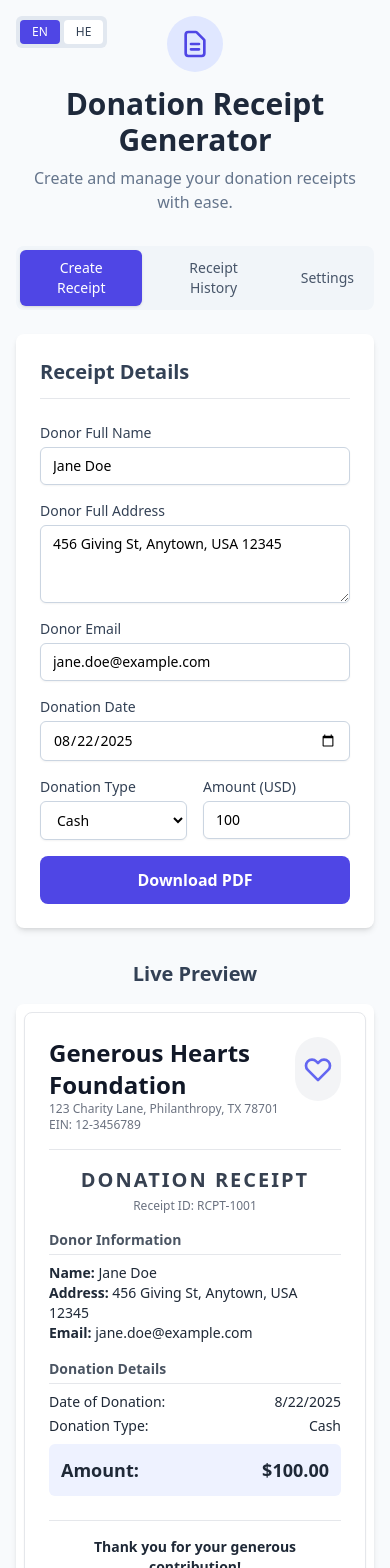
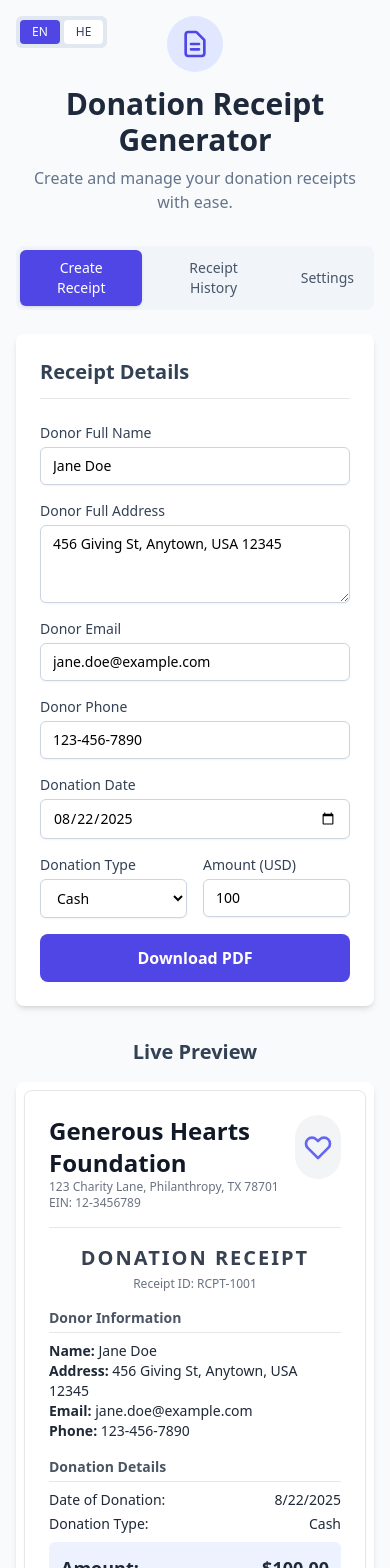
Before and after one commit to stephenhawking832/donors-receipt-form, a React (Vite) app: page / in a window 390 px wide. Shown: the top 1568 px of the page. Built offline with nearby package versions, Linux system fonts and the light colour scheme.

Commit message:
feat: Add donor phone number field
Includes the donor's phone number in the donation data type, form inputs, translations, and receipt preview. This allows users to capture and display donor phone contact information.

```diff
--- a/App.tsx
+++ b/App.tsx
@@ -20,6 +20,7 @@ const enTranslations: Translations = {
   "donorNameLabel": "Donor Full Name",
   "donorAddressLabel": "Donor Full Address",
   "donorEmailLabel": "Donor Email",
+  "donorPhoneLabel": "Donor Phone",
   "donationDateLabel": "Donation Date",
   "donationTypeLabel": "Donation Type",
   "cashOption": "Cash",
@@ -72,6 +73,7 @@ const heTranslations: Translations = {
   "donorNameLabel": "שם מלא של התורם",
   "donorAddressLabel": "כתובת מלאה של התורם",
   "donorEmailLabel": "אימייל של התורם",
+  "donorPhoneLabel": "טלפון של התורם",
   "donationDateLabel": "תאריך התרומה",
   "donationTypeLabel": "סוג התרומה",
   "cashOption": "מזומן",
@@ -133,6 +135,7 @@ const App: React.FC = () => {
     donorName: 'Jane Doe',
     donorAddress: '456 Giving St, Anytown, USA 12345',
     donorEmail: 'jane.doe@example.com',
+    donorPhone: '123-456-7890',
     donationDate: new Date().toISOString().split('T')[0],
     donationAmount: 100,
     donationType: 'Cash',
@@ -271,6 +274,7 @@ const App: React.FC = () => {
           donorName: '',
           donorAddress: '',
           donorEmail: '',
+          donorPhone: '',
           donationAmount: '',
           goodsDescription: '',
           receiptId: newReceiptId
@@ -337,6 +341,7 @@ const App: React.FC = () => {
                 <FormField label={t('donorNameLabel')} id="donorName" name="donorName" type="text" value={formData.donorName} onChange={handleChange} required />
                 <FormField label={t('donorAddressLabel')} id="donorAddress" name="donorAddress" as="textarea" value={formData.donorAddress} onChange={handleChange} required />
                 <FormField label={t('donorEmailLabel')} id="donorEmail" name="donorEmail" type="email" value={formData.donorEmail} onChange={handleChange} required />
+                <FormField label={t('donorPhoneLabel')} id="donorPhone" name="donorPhone" type="tel" value={formData.donorPhone} onChange={handleChange} />
                 <FormField label={t('donationDateLabel')} id="donationDate" name="donationDate" type="date" value={formData.donationDate} onChange={handleChange} required />
                 <div className="grid grid-cols-2 gap-4">
                   <FormField label={t('donationTypeLabel')} id="donationType" name="donationType" as="select" options={donationTypeOptions} value={formData.donationType} onChange={handleChange} />
--- a/components/ReceiptPreview.tsx
+++ b/components/ReceiptPreview.tsx
@@ -7,7 +7,7 @@ interface ReceiptPreviewProps {
 }
 
 const ReceiptPreview: React.FC<ReceiptPreviewProps> = ({ data, orgData }) => {
-  const { donorName, donorAddress, donorEmail, donationDate, donationAmount, donationType, goodsDescription, receiptId } = data;
+  const { donorName, donorAddress, donorEmail, donorPhone, donationDate, donationAmount, donationType, goodsDescription, receiptId } = data;
 
   const formattedAmount = typeof donationAmount === 'number'
     ? `$${donationAmount.toFixed(2)}`
@@ -41,6 +41,7 @@ const ReceiptPreview: React.FC<ReceiptPreviewProps> = ({ data, orgData }) => {
         <p className="text-sm"><strong>Name:</strong> {donorName || 'Not Provided'}</p>
         <p className="text-sm"><strong>Address:</strong> {donorAddress || 'Not Provided'}</p>
         <p className="text-sm"><strong>Email:</strong> {donorEmail || 'Not Provided'}</p>
+        <p className="text-sm"><strong>Phone:</strong> {donorPhone || 'Not Provided'}</p>
       </div>
 
       {/* Donation Details */}
--- a/locales/en.json
+++ b/locales/en.json
@@ -8,6 +8,7 @@
   "donorNameLabel": "Donor Full Name",
   "donorAddressLabel": "Donor Full Address",
   "donorEmailLabel": "Donor Email",
+  "donorPhoneLabel": "Donor Phone",
   "donationDateLabel": "Donation Date",
   "donationTypeLabel": "Donation Type",
   "cashOption": "Cash",
--- a/locales/he.json
+++ b/locales/he.json
@@ -8,6 +8,7 @@
   "donorNameLabel": "שם מלא של התורם",
   "donorAddressLabel": "כתובת מלאה של התורם",
   "donorEmailLabel": "אימייל של התורם",
+  "donorPhoneLabel": "טלפון של התורם",
   "donationDateLabel": "תאריך התרומה",
   "donationTypeLabel": "סוג התרומה",
   "cashOption": "מזומן",
--- a/types.ts
+++ b/types.ts
@@ -2,6 +2,7 @@ export interface DonationData {
   donorName: string;
   donorAddress: string;
   donorEmail: string;
+  donorPhone: string;
   donationDate: string;
   donationAmount: number | string;
   donationType: 'Cash' | 'Goods';
```
